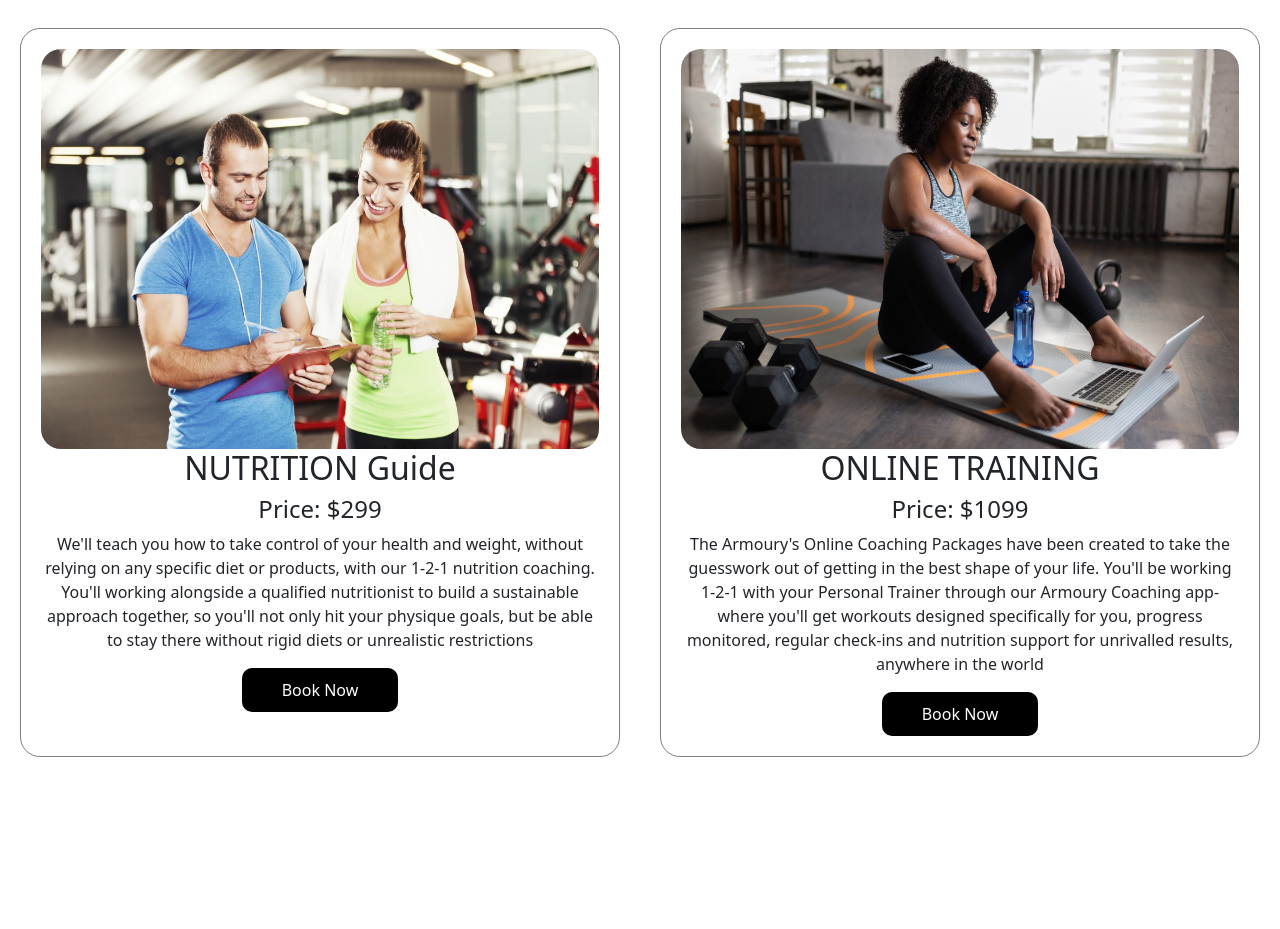
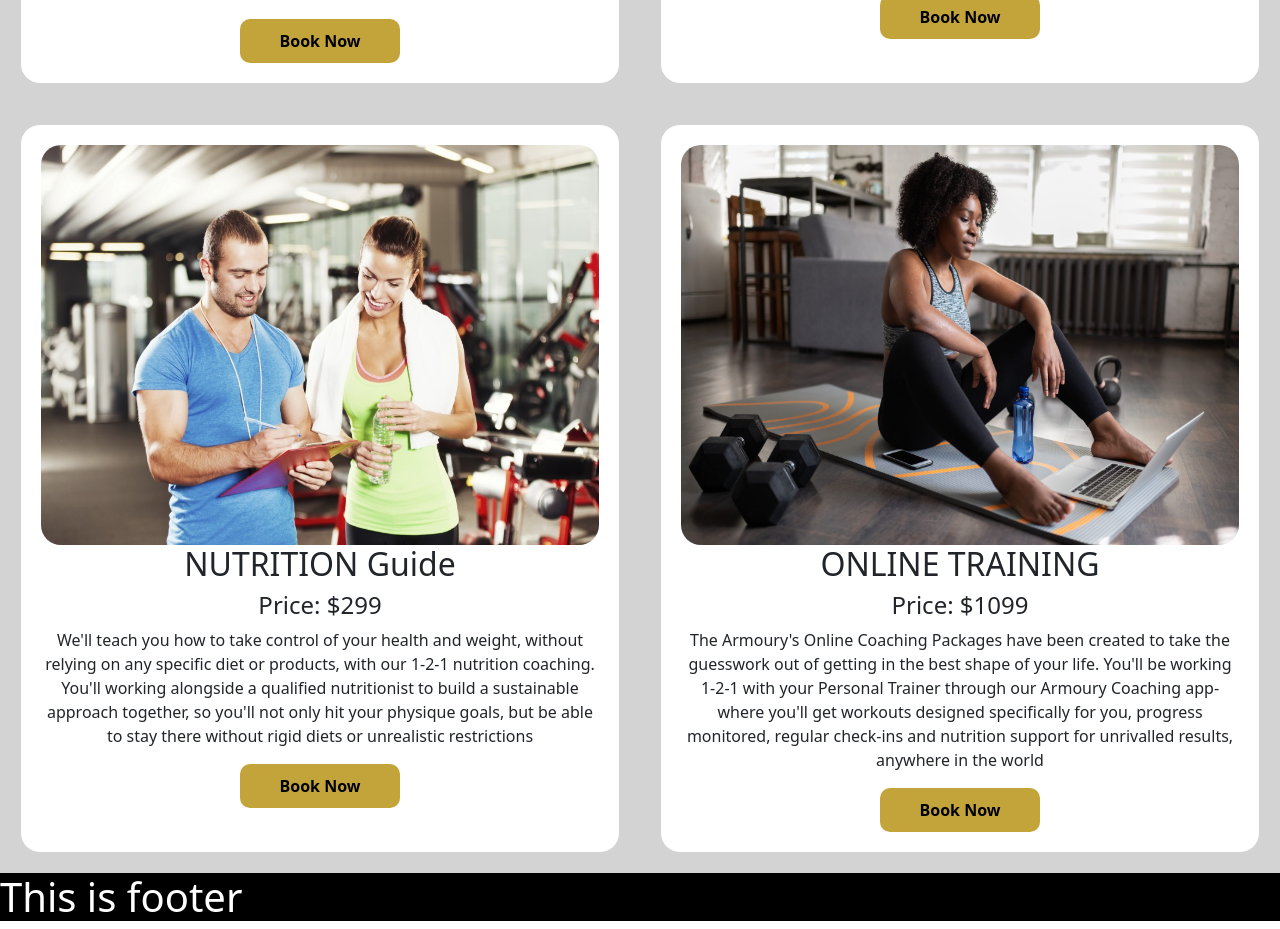
Before and after one commit to Nargis21/gym-trainer, a React (Create React App) app: page / in a window 1280 px wide. Shown: the part 1320-2249 px from the top of the page. Before the commit the page ends 2097 px from the top, so only its background shows below. Built offline with nearby package versions, Linux system fonts and the light colour scheme; no server answers.

Commit message:
Added Services

```diff
--- a/public/index.html
+++ b/public/index.html
@@ -1,14 +1,12 @@
 <!DOCTYPE html>
 <html lang="en">
+
 <head>
   <meta charset="utf-8" />
   <link rel="icon" href="%PUBLIC_URL%/favicon.ico" />
   <meta name="viewport" content="width=device-width, initial-scale=1" />
   <meta name="theme-color" content="#000000" />
-    <meta
-      name="description"
-      content="Web site created using create-react-app"
-    />
+  <meta name="description" content="Web site created using create-react-app" />
   <link rel="apple-touch-icon" href="%PUBLIC_URL%/logo192.png" />
   <!--
       manifest.json provides metadata used when your web app is installed on a
@@ -24,8 +22,9 @@
       work correctly both with client-side routing and a non-root public URL.
       Learn how to configure a non-root public URL by running `npm run build`.
     -->
-    <title>React App</title>
+  <title>RCotterill</title>
 </head>
+
 <body>
   <noscript>You need to enable JavaScript to run this app.</noscript>
   <div id="root"></div>
@@ -40,4 +39,5 @@
       To create a production bundle, use `npm run build` or `yarn build`.
     -->
 </body>
+
 </html>
--- a/src/App.js
+++ b/src/App.js
@@ -9,6 +9,7 @@ import SignUp from './components/SignUp/SignUp';
 import Checkout from './components/Checkout/Checkout';
 import RequireAuth from './components/RequireAuth/RequireAuth';
 import NotFound from './components/NotFound/NotFound';
+import Footer from './components/Footer/Footer';
 function App() {
   return (
     <div>
@@ -25,6 +26,7 @@ function App() {
         }></Route>
         <Route path='*' element={<NotFound></NotFound>}></Route>
       </Routes>
+      <Footer></Footer>
     </div>
   );
 }
--- a/src/components/Footer/Footer.js
+++ b/src/components/Footer/Footer.js
@@ -2,7 +2,7 @@ import React from 'react';
 
 const Footer = () => {
     return (
-        <div>
+        <div className='bg-black text-white'>
             <h1>This is footer</h1>
         </div>
     );
--- a/src/components/Home/Home.css
+++ b/src/components/Home/Home.css
@@ -18,6 +18,10 @@ img {
 
 }
 
+.services {
+    background-color: lightgray
+}
+
 @media only screen and (max-width: 576px) {
     .service {
         grid-template-columns: repeat(1, 1fr);
--- a/src/components/Home/Home.js
+++ b/src/components/Home/Home.js
@@ -48,7 +48,8 @@ const Home = () => {
                     <img src={banner} alt="" />
                 </div>
             </div>
-            <h1 className='text-center text-black'>My Services</h1>
+            <div className="services">
+                <h1 className='text-center text-black p-5'>UpComing Services</h1>
                 <div className='service'>
                     {
                         services.map(service => <Service
@@ -58,6 +59,7 @@ const Home = () => {
                     }
                 </div>
             </div>
+        </div>
     );
 };
 
--- a/src/components/Service/Service.css
+++ b/src/components/Service/Service.css
@@ -1,9 +1,10 @@
 .service-container {
-    border: 1px solid gray;
+    border: 1px solid lightgray;
     border-radius: 20px;
     padding: 20px;
     text-align: center;
     margin: 20px;
+    background-color: white;
 }
 
 .service-container img {
@@ -12,8 +13,9 @@
 
 .bookNow-btn {
     padding: 10px 40px;
-    background-color: black;
-    color: white;
+    background-color: #C2A43B;
+    color: black;
+    font-weight: 600;
     border: none;
     border-radius: 10px;
 }
```
Lines whose indentation alone changed are shown as unchanged.
